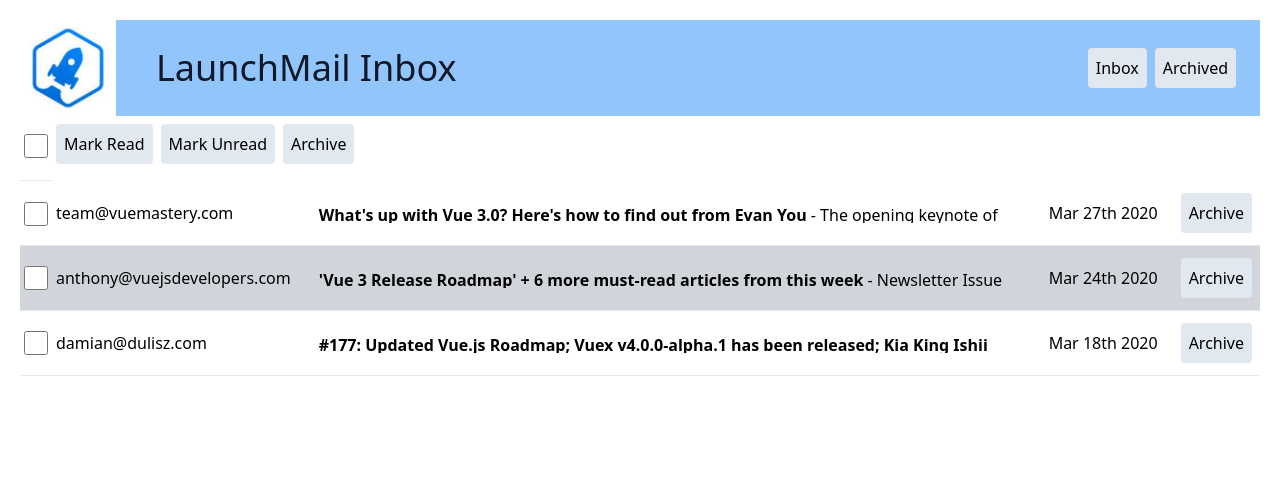
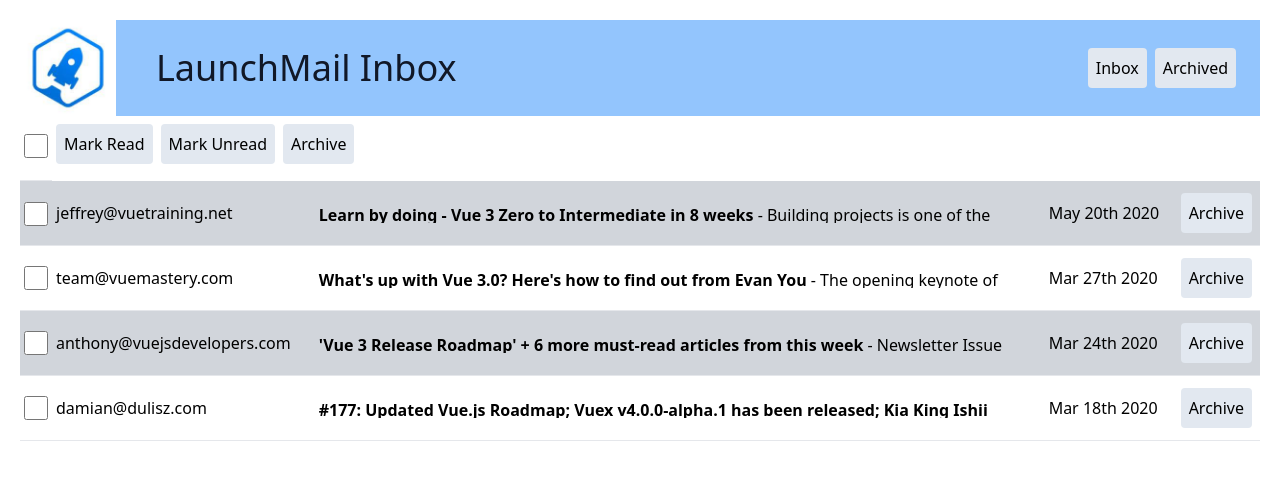
Before and after one commit to mishraclark/Gmail-clone-on-the-stack, a Vue app: page / in a window 1280 px wide. Shown: the top 480 px of the page. Built offline with nearby package versions, Linux system fonts and the light colour scheme; data requests are answered from the project's data file.

Commit message:
fixed bulk select bug

```diff
--- a/db.json
+++ b/db.json
@@ -15,8 +15,8 @@
       "subject": "Learn by doing - Vue 3 Zero to Intermediate in 8 weeks",
       "body": "Building projects is one of the most effective ways to learn - and _the_ most effective way _remember_ what you've learned - but it can be frustrating.\n\nThis 8-week course takes the pain out of 'learning by doing'.\n\nEach week we give you\n\n* a project that will grow your skills without overwhelming you\n* links to hand-picked resources, such as Vue Mastery videos, that share the knowledge you'll need for the project (no more useless rabbit holes)\n* answers to any and all questions you have while working\n* feedback on your completed code (so you're only learning good habits)\n\nOur instructors are standing by to answer your questions.\n\nReady to learn?",
       "sentAt": "2020-05-20T18:25:43.511Z",
-      "archived": true,
-      "read": false
+      "archived": false,
+      "read": true
     },
     {
       "id": 3,
--- a/src/components/BulkActionBar.vue
+++ b/src/components/BulkActionBar.vue
@@ -34,7 +34,7 @@
       let emailSelection = useEmailSelection();
       let numberSelected = computed(() => emailSelection.emails.size)
       let numberEmails = computed(() => props.emails.length)
-      let allEmailsSelected = computed(() => numberSelected.value === numberEmails)
+      let allEmailsSelected = computed(() => numberSelected.value === numberEmails.value)
       let someEmailsSelected = computed(() => {
         return numberSelected.value > 0 && numberSelected.value < numberEmails
       })
```
